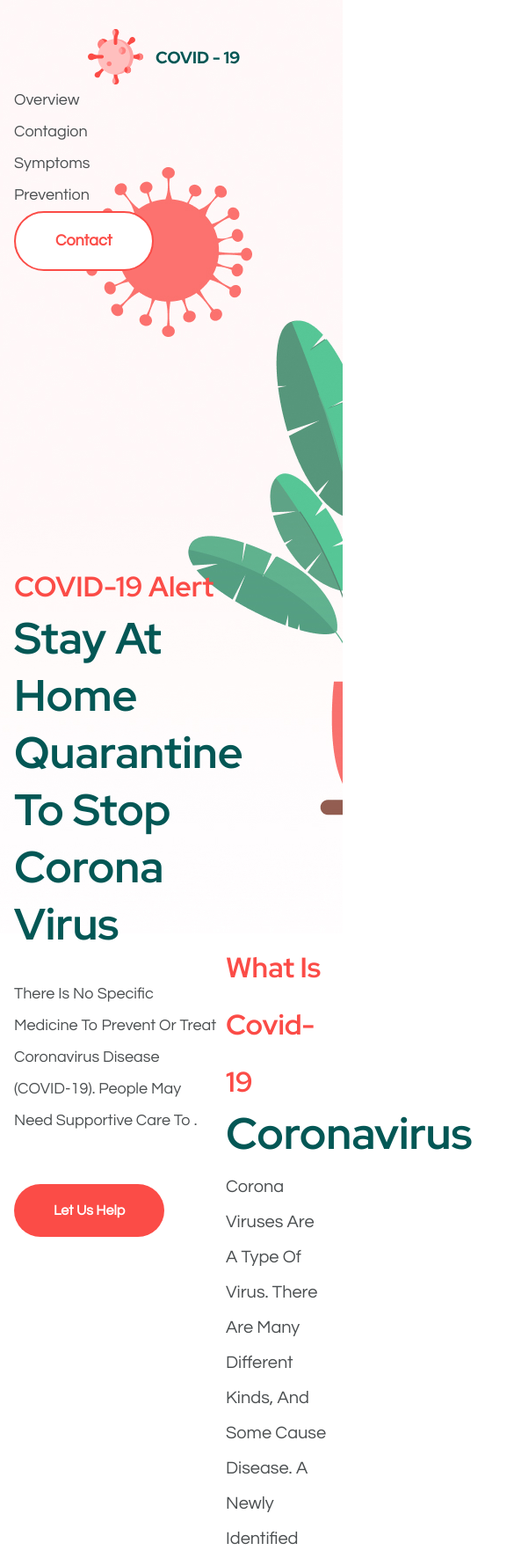
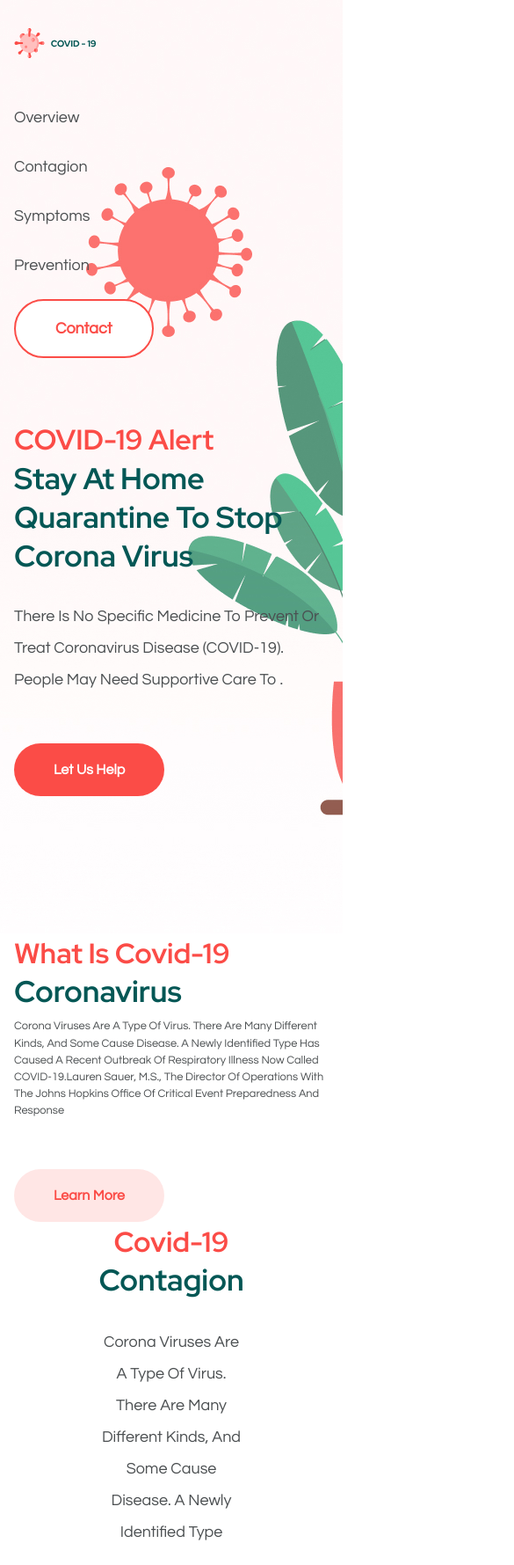
Before and after one commit to Dactry/site-covid, a plain HTML site: page index.html in a window 390 px wide. Shown: the top 1779 px of the page at 88% size, 585 px wide, since content can reach past the window. Drawn offline with nearby package versions, Linux system fonts and the light colour scheme.

Commit message:
Adaptive

```diff
--- a/css/style.css
+++ b/css/style.css
@@ -38,6 +38,35 @@ ul {
     list-style: none;
 }
 
+.title {
+    font-size: 3.125em;
+    color: var(--title);
+    line-height: 1.3;
+    text-transform: capitalize;
+}
+
+@media (max-width: 767px) {
+    .title {
+        font-size: 2.125em;
+        color: var(--title);
+        line-height: 1.3;
+        text-transform: capitalize;
+    }
+}
+
+.title--accent {
+    color: var(--accent);
+    font-size: 32px;
+}
+
+.text {
+    color: var(--text);
+    font-size: 18px;
+    text-transform: capitalize;
+    line-height: 2;
+}
+
+
 .header {
     background-image: url(/img/illustration.jpg);
     background-repeat: no-repeat;
@@ -58,8 +87,29 @@ ul {
     margin-bottom: 320px;
 }
 
+@media (max-width: 767px) {
+    .header__nav {
+        margin-bottom: 70px;
+    }
+}
+
+
+@media (max-width: 767px) {
+    .header__logo {
+        margin-bottom: 50px;
+    }
+}
+
 .nav__item {
     margin-right: 40px;
+}
+
+
+@media (max-width: 767px) {
+    .nav__item {
+        margin-right: 0px;
+        margin-bottom: 20px;
+    }
 }
 
 .nav__item:last-child {
@@ -101,25 +151,6 @@ ul {
     margin-bottom: 29px;
 }
 
-.title {
-    font-size: 3.125em;
-    color: var(--title);
-    line-height: 1.3;
-    text-transform: capitalize;
-}
-
-.title--accent {
-    color: var(--accent);
-    font-size: 32px;
-}
-
-.text {
-    color: var(--text);
-    font-size: 18px;
-    text-transform: capitalize;
-    line-height: 2;
-}
-
 .main__text {
     margin-bottom: 54px;
 }
@@ -135,12 +166,14 @@ ul {
     position: relative;
 }
 
-.about__picture {
-    margin-left: -150px;
+.about__content {
+    padding-left: 50px;
 }
 
-.about__content {
-    padding-left: 50px;
+@media (max-width: 991px) {
+    .about__content {
+        padding-left: 0px;
+    }
 }
 
 .about__button {
@@ -155,12 +188,24 @@ ul {
     line-height: 2;
 }
 
+@media (max-width: 767px) {
+    .about__text {
+        font-size: 0.8em;
+        line-height: 1.5;
+    }
+}
+
 .about__covid {
     position: absolute;
     bottom: -140px;
     right: -153px;
 }
 
+@media (max-width: 991px) {
+    .about__picture {
+        display: none;
+    }
+}
 /* ==============ABOUT=========== */
 
 .section-title {
@@ -280,6 +325,10 @@ ul {
 
 /* ==============REPORTS=========== */
 
+.subscribe {
+    overflow: hidden;
+}
+
 .subscribe__inner {
     position: relative;
     margin-bottom: 143px;
@@ -316,10 +365,3 @@ ul {
     right: -487px;
     z-index: -1;
 }
-.nav__sotial {
-}
-
-.sotial__link {
-}
-.sotial__image {
-}
--- a/index.html
+++ b/index.html
@@ -18,12 +18,12 @@
     <div class="container main-container">
       <nav class="header__nav">
         <div class="row align-items-center">
-          <div class="col-lg-2 col-md-12">
+          <div class="col-4 col-lg-2 col-md-12">
             <a href="#">
               <img src="img/Logo.svg" alt="site-logo" class="header__logo">
             </a>
           </div>
-          <div class="col-lg-10 col-md-12 d-flex justify-content-md-end">
+          <div class="col-lg-10 col-md-12 d-flex justify-content-md-center justify-content-lg-end">
             <ul class="nav__list d-md-flex align-items-center ">
               <li class="nav__item"><a class="nav__link text" href="#">Overview</a></li>
               <li class="nav__item"><a class="nav__link text" href="#">Contagion</a></li>
@@ -37,7 +37,7 @@
         </div>
       </nav>
       <div class="row">
-        <div class="col-8 col-lg-8 col-xxl-6">
+        <div class="col-12 col-lg-8 col-xxl-6">
           <h1 class="main__title title"><span class="title--accent">COVID-19 Alert</span> <br>
             Stay At Home Quarantine
             To stop Corona virus</h1>
@@ -54,10 +54,10 @@
   <section class="about">
     <div class="container main-container">
       <div class="row align-items-center">
-        <div class="col-6">
+        <div class="col-12 col-lg-6">
           <img src="/img/covid1.png" alt="picture-virus" class="about__picture">
         </div>
-        <div class="col-6">
+        <div class="col-12 col-lg-6">
           <div class="about__content">
             <h2 class="title about__title"><span class="title--accent">What Is Covid-19</span> <br>
               Coronavirus</h2>
```
